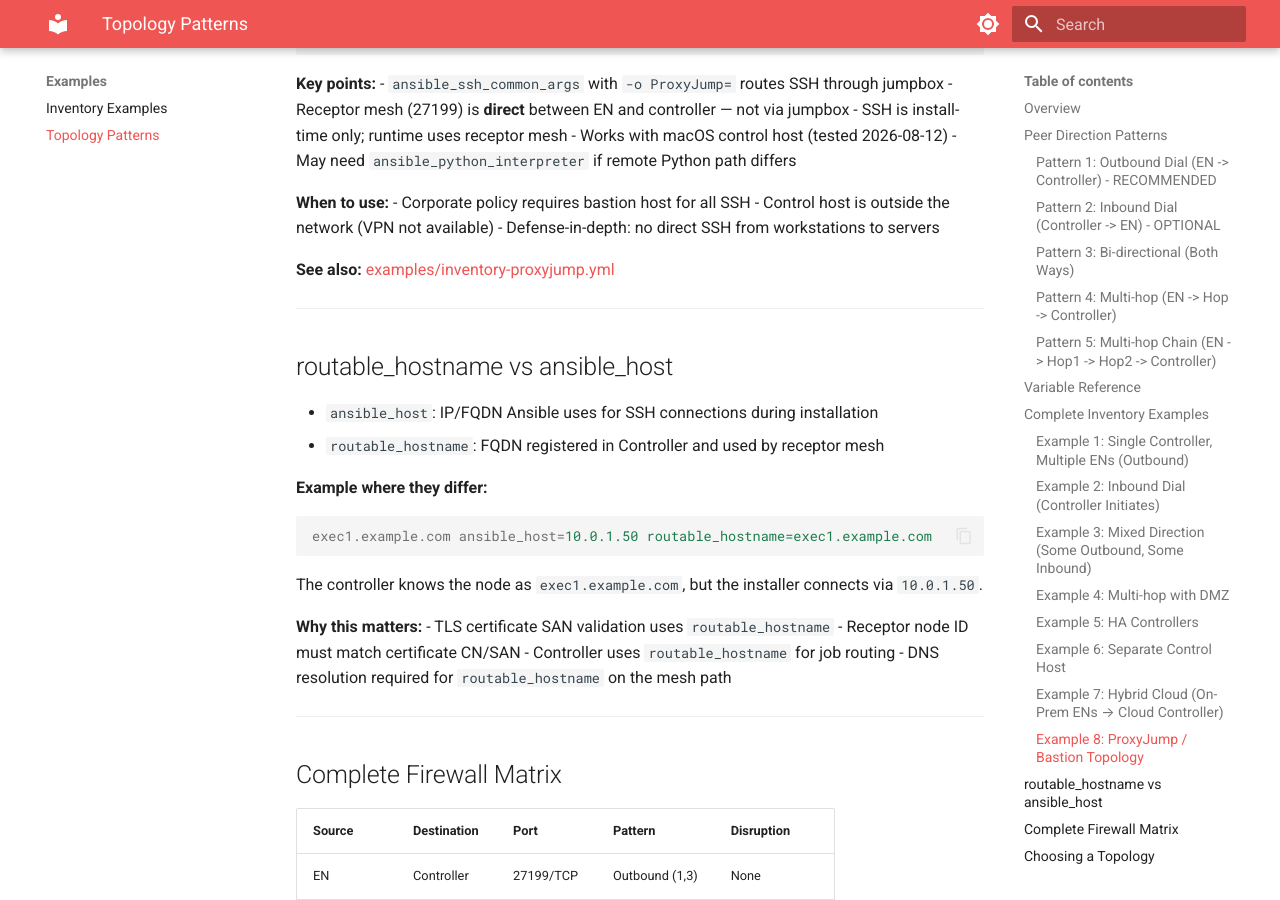
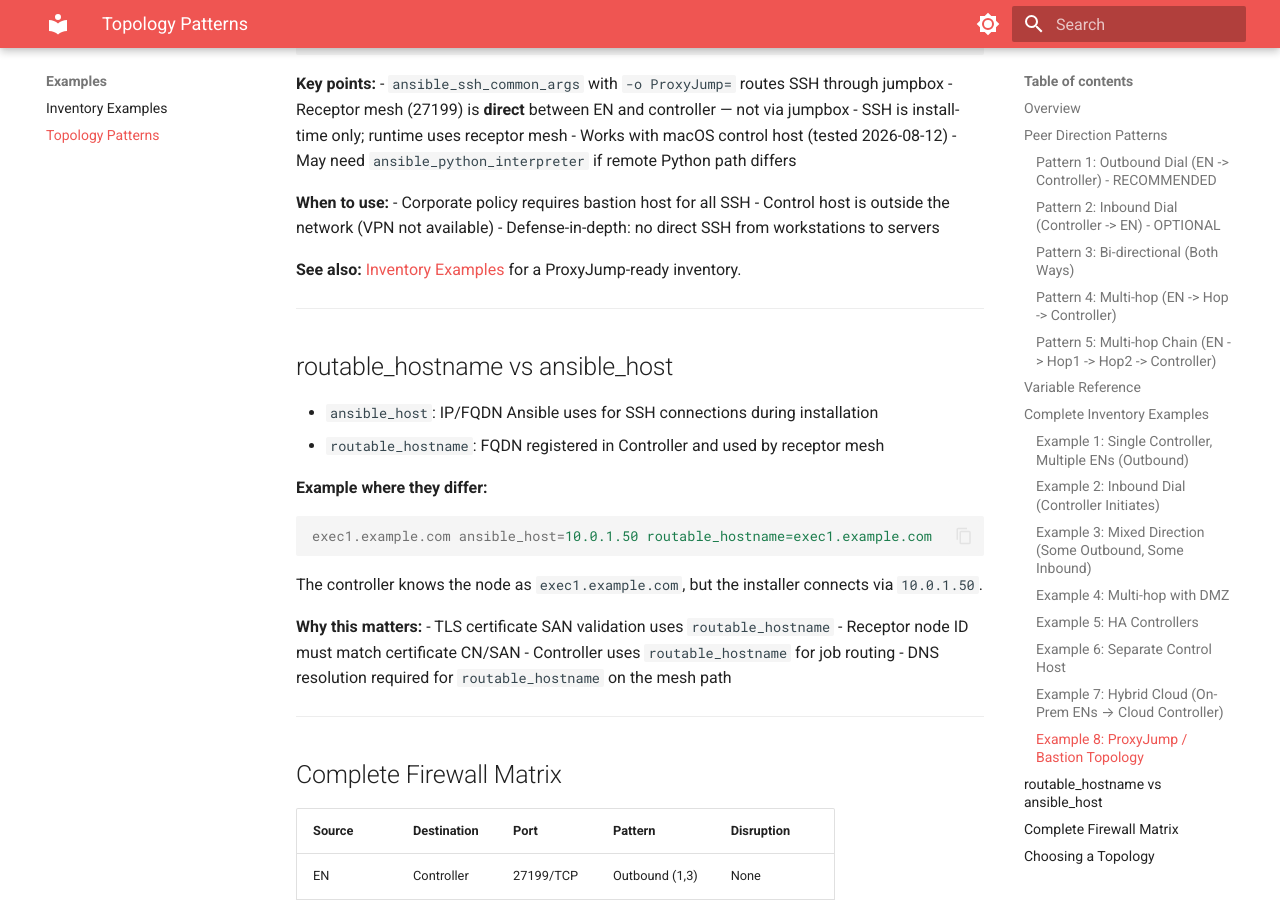
Before and after one commit to RedHatOfficial/aap-containerized-add-node, an MkDocs documentation site: the page built from docs_site/examples/topologies.md, in a window 1280 px wide and 900 px high, scrolled down 8948 px. Built offline with MkDocs 1.6.1 and Material for MkDocs 9.7.7, drawn with Linux system fonts in a browser that asks for light colours; some of the changed text lies outside the part shown.

Commit message:
fix(docs): resolve strict MkDocs broken links in docs_site topology page

```diff
--- a/docs_site/examples/topologies.md
+++ b/docs_site/examples/topologies.md
@@ -1,7 +1,7 @@
 # Mesh Topology Guide
 
-**Quick start:** [QUICKSTART.md](QUICKSTART.md) — decision tree to pick your topology.
-**Ready-to-use inventories:** [examples/README.md](../examples/README.md) — copy and adapt.
+**Quick start:** [Pick Your Topology](../installation/QUICKSTART.md) — decision tree to pick your topology.
+**Ready-to-use inventories:** [Inventory Examples](inventory-examples.md) — copy and adapt.
 
 ## Overview
 
@@ -466,7 +466,7 @@
 - Control host is outside the network (VPN not available)
 - Defense-in-depth: no direct SSH from workstations to servers
 
-**See also:** [examples/inventory-proxyjump.yml](../examples/inventory-proxyjump.yml)
+**See also:** [Inventory Examples](inventory-examples.md) for a ProxyJump-ready inventory.
 
 ---
 
```
